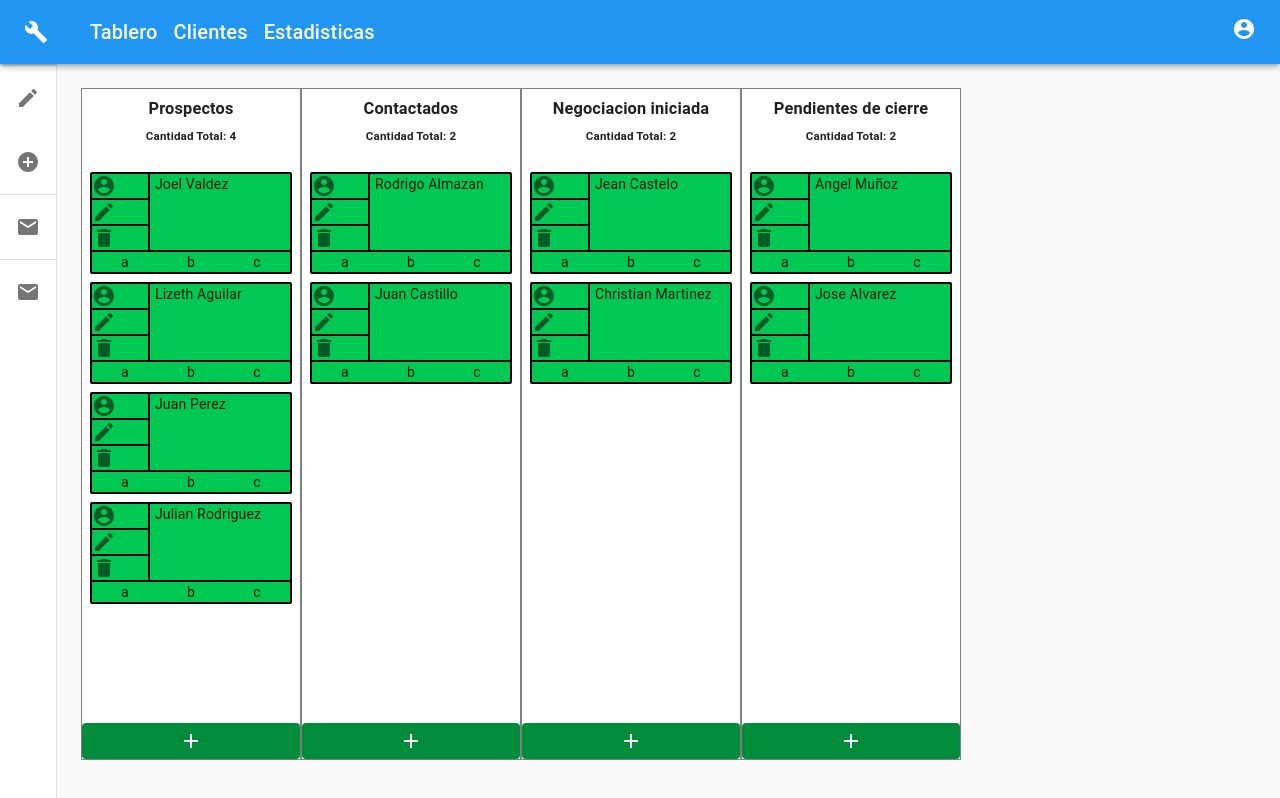
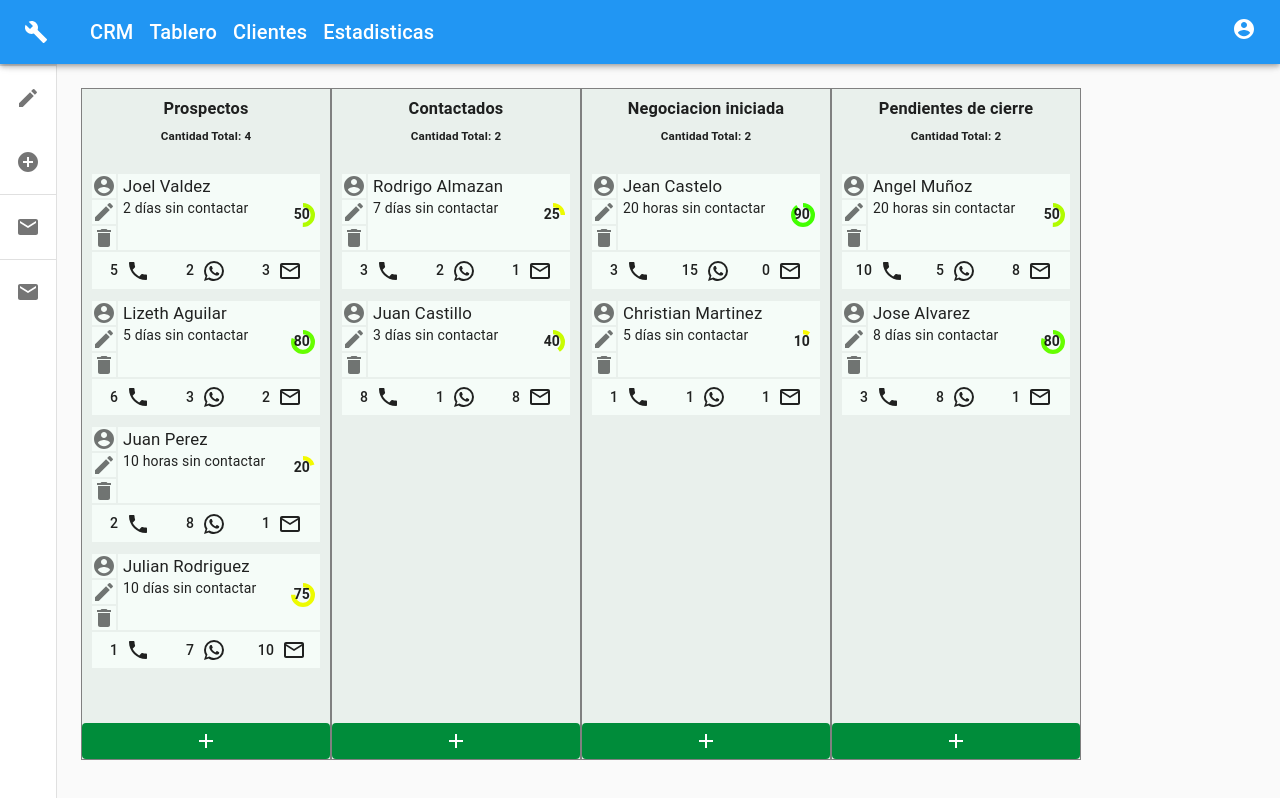
Before and after one commit to jo3l17/react-CRM, a Next.js app in the folder crm/: page / in a window 1280 px wide. Built offline with nearby package versions, Linux system fonts and the light colour scheme.

Commit message:
cards 80%

```diff
--- a/crm/src/components/Board.js
+++ b/crm/src/components/Board.js
@@ -53,7 +53,6 @@ class InnerList extends React.Component {
 class Board extends React.Component {
   render() {
     const { classes } = this.props
-    console.log(this.props);
     return (
       <Draggable draggableId={this.props.column.id} index={this.props.index}>
         {(provided) => (
--- a/crm/src/components/Card.js
+++ b/crm/src/components/Card.js
@@ -1,10 +1,13 @@
 import React from 'react';
 import { Draggable } from 'react-beautiful-dnd';
 import useStyles from '../styles/Card';
-import { List, ListItem, ListItemIcon, Divider, Grid } from '@material-ui/core';
+import { List, ListItem, ListItemIcon, Divider, Grid, Button, CircularProgress } from '@material-ui/core';
 import EditIcon from '@material-ui/icons/Edit';
 import AccountCircleIcon from '@material-ui/icons/AccountCircle';
 import DeleteIcon from '@material-ui/icons/Delete';
+import WhatsAppIcon from '@material-ui/icons/WhatsApp';
+import PhoneIcon from '@material-ui/icons/Phone';
+import MailOutlineIcon from '@material-ui/icons/MailOutline';
 function Card(props) {
   const isDragDisabled = props.task.id === 'asd';
   const classes = useStyles();
@@ -25,39 +28,54 @@ function Card(props) {
           </div> */}
           <div className={classes.container}>
             <List className={classes.leftList}>
-              <ListItem button className={classes.leftListIcon}>
-                <ListItemIcon>
+              <ListItem button className={classes.leftListItem}>
+                <ListItemIcon className={classes.leftListIcon}>
                   <AccountCircleIcon />
                 </ListItemIcon>
               </ListItem>
               <Divider className={classes.divider} />
-              <ListItem button className={classes.leftListIcon}>
-                <ListItemIcon>
+              <ListItem button className={classes.leftListItem}>
+                <ListItemIcon className={classes.leftListIcon}>
                   <EditIcon />
                 </ListItemIcon>
               </ListItem>
               <Divider className={classes.divider} />
-              <ListItem button className={classes.leftListIcon}>
-                <ListItemIcon>
+              <ListItem button className={classes.leftListItem}>
+                <ListItemIcon className={classes.leftListIcon}>
                   <DeleteIcon />
                 </ListItemIcon>
               </ListItem>
             </List>
-            <div className={classes.title}>
-              {props.task.content.titulo}
+            <div className={classes.cardInfo}>
+              <div className={classes.title}>
+                {props.task.content.titulo}
+              </div>
+              <div className={classes.porcentajeWrapper}>
+                <div>
+                  {props.task.content.tiempoSinContacto}
+                </div>
+                <div className={classes.porcentajeCierre}>{props.task.content.porcentajeCierre}</div>
+                <CircularProgress variant="static" value={props.task.content.porcentajeCierre} style={{ color: props.task.content.porcentajeColor }} className={classes.porcentaje} size={24} thickness={8} />
+              </div>
             </div>
           </div>
-          <Grid container spacing={0} className={classes.interacciones}>
-            <Grid item xs={4} className={classes.interaccionesButtons}>
-              a
-            </Grid>
-            <Grid item xs={4} className={classes.interaccionesButtons}>
-              b
-            </Grid>
-            <Grid item xs={4} className={classes.interaccionesButtons}>
-              c
-            </Grid>
-          </Grid>
+          <div className={classes.interacciones}>
+            <div className={classes.interaccionesButtons}>
+              <Button>
+                {props.task.content.interacciones.telefono} &nbsp;<PhoneIcon />
+              </Button>
+            </div>
+            <div className={classes.interaccionesButtons}>
+              <Button>
+                {props.task.content.interacciones.whatsapp} &nbsp;<WhatsAppIcon />
+              </Button>
+            </div>
+            <div className={classes.interaccionesButtons}>
+              <Button>
+                {props.task.content.interacciones.correo} &nbsp;<MailOutlineIcon />
+              </Button>
+            </div>
+          </div>
         </div>
       )}
     </Draggable>
--- a/crm/src/components/Header.js
+++ b/crm/src/components/Header.js
@@ -173,6 +173,7 @@ function Header(props) {
             </IconButton>
           </Hidden>
           <Typography variant="h6" noWrap className={classes.title}>
+            <div>CRM</div>
             <Hidden xsDown implementation="css" className={classes.links}>
               <Link href="/tablero">
                 <a className={classes.link}>
--- a/crm/src/data.js
+++ b/crm/src/data.js
@@ -6,12 +6,13 @@ const initialData = {
                 idCliente: 1,
                 titulo: 'Joel Valdez',
                 prioridad: 10,
-                diasSinContacto: 2,
+                tiempoSinContacto: '2 días sin contactar',
                 porcentajeCierre: 50,
-                interaciones: {
+                porcentajeColor:'#b1fc00',
+                interacciones: {
                     whatsapp: 2,
                     telefono: 5,
-                    mensaje: 3
+                    correo: 3
                 }
             },
         },
@@ -21,12 +22,13 @@ const initialData = {
                 idCliente: 2,
                 titulo: 'Lizeth Aguilar',
                 prioridad: 5,
-                diasSinContacto: 5,
+                tiempoSinContacto: '5 días sin contactar',
                 porcentajeCierre: 80,
-                interaciones: {
+                porcentajeColor:'#66fe00',
+                interacciones: {
                     whatsapp: 3,
                     telefono: 6,
-                    mensaje: 2
+                    correo: 2
                 }
             }
         },
@@ -36,12 +38,13 @@ const initialData = {
                 idCliente: 3,
                 titulo: 'Juan Perez',
                 prioridad: 6,
-                diasSinContacto: 1,
+                tiempoSinContacto: '10 horas sin contactar',
                 porcentajeCierre: 20,
-                interaciones: {
+                porcentajeColor:'#f3fa00',
+                interacciones: {
                     whatsapp: 8,
                     telefono: 2,
-                    mensaje: 1
+                    correo: 1
                 }
             }
         },
@@ -51,12 +54,13 @@ const initialData = {
                 idCliente: 4,
                 titulo: 'Julian Rodriguez',
                 prioridad: 1,
-                diasSinContacto: 7,
+                tiempoSinContacto: '10 días sin contactar',
                 porcentajeCierre: 75,
-                interaciones: {
+                porcentajeColor:'#edfb00',
+                interacciones: {
                     whatsapp: 7,
                     telefono: 1,
-                    mensaje: 10
+                    correo: 10
                 }
             }
         },
@@ -66,12 +70,13 @@ const initialData = {
                 idCliente: 5,
                 titulo: 'Jean Castelo',
                 prioridad: 2,
-                diasSinContacto: 10,
+                tiempoSinContacto: '20 horas sin contactar',
                 porcentajeCierre: 90,
+                porcentajeColor: '#42ff00',
                 interacciones: {
                     whatsapp: 15,
                     telefono: 3,
-                    mensaje: 0
+                    correo: 0
                 }
             }
         },
@@ -81,12 +86,13 @@ const initialData = {
                 idCliente: 6,
                 titulo: 'Christian Martinez',
                 prioridad: 10,
-                diasSinContacto: 9,
+                tiempoSinContacto: '5 días sin contactar',
                 porcentajeCierre: 10,
-                interaciones: {
+                porcentajeColor:'#f9f900',
+                interacciones: {
                     whatsapp: 1,
                     telefono: 1,
-                    mensaje: 1
+                    correo: 1
                 }
             }
         },
@@ -96,12 +102,13 @@ const initialData = {
                 idCliente: 7,
                 titulo: 'Rodrigo Almazan',
                 prioridad: 3,
-                diasSinContacto: 5,
+                tiempoSinContacto: '7 días sin contactar',
                 porcentajeCierre: 25,
-                interaciones: {
+                porcentajeColor:'#edfb00',
+                interacciones: {
                     whatsapp: 2,
                     telefono: 3,
-                    mensaje: 1
+                    correo: 1
                 }
             }
         },
@@ -111,12 +118,13 @@ const initialData = {
                 idCliente: 8,
                 titulo:'Juan Castillo',
                 prioridad:4,
-                diasSinContacto:8,
+                tiempoSinContacto:'3 días sin contactar',
                 porcentajeCierre:40,
+                porcentajeColor:'#c9fc00',
                 interacciones:{
                     whatsapp:1,
                     telefono:8,
-                    mensaje:8
+                    correo:8
                 }
             }
         },
@@ -126,12 +134,13 @@ const initialData = {
                     idCliente:9,
                     titulo:'Angel Muñoz',
                     prioridad:1,
-                    diasSinContacto:2,
+                    tiempoSinContacto:'20 horas sin contactar',
                     porcentajeCierre:50,
+                    porcentajeColor:'#b1fc00',
                     interacciones:{
                         whatsapp:5,
                         telefono:10,
-                        mensaje:8
+                        correo:8
                     }
                 }
             },
@@ -141,12 +150,13 @@ const initialData = {
                     idCliente:10,
                     titulo:'Jose Alvarez',
                     prioridad:6,
-                    diasSinContacto:3,
+                    tiempoSinContacto:'8 días sin contactar',
                     porcentajeCierre:80,
+                    porcentajeColor:'#66fe00',
                     interacciones:{
                         whatsapp:8,
                         telefono:3,
-                        mensaje:1
+                        correo:1
                     }
                 }
             },
--- a/crm/src/styles/Board.js
+++ b/crm/src/styles/Board.js
@@ -1,4 +1,4 @@
-import {makeStyles}from '@material-ui/core/styles';
+import { makeStyles } from '@material-ui/core/styles';
 import { grey, green } from '@material-ui/core/colors';
 // const useStyles = makeStyles(theme => ({
 //     Board:{
@@ -24,38 +24,51 @@ import { grey, green } from '@material-ui/core/colors';
 // })
 // )
 const useStyles = theme => ({
-    Board:{
-        border:'1px solid grey',
-        width:220,
-        display:'flex',
-        flexDirection:'column',
-        backgroundColor:'white'
+    Board: {
+        border: '1px solid grey',
+        width: 250,
+        display: 'flex',
+        flexDirection: 'column',
+        backgroundColor: theme.palette.tertiary.main,
         // padding:8
     },
-    Header:{
-        padding:8,
-        margin:0,
-        textAlign:'center'
+    Header: {
+        padding: 8,
+        margin: 0,
+        textAlign: 'center'
     },
-    Total:{
-        textAlign:'center',
-        marginTop:0
+    Total: {
+        textAlign: 'center',
+        marginTop: 0
     },
-    List:{
-        padding:8,
-        flexGrow:1,
-        minHeight:200,
-        height:"100%",
-        overflow:'overlay'
+    List: {
+        padding: 8,
+        // paddingRight: 18,
+        flexGrow: 1,
+        minHeight: 200,
+        height: "100%",
+        overflowY: 'auto',
+        '&::-webkit-scrollbar': {
+            width: '0.4em'
+        },
+        '&::-webkit-scrollbar-track': {
+            '-webkit-box-shadow': 'inset 0 0 6px rgba(0,0,0,0.00)'
+        },
+        '&::-webkit-scrollbar-thumb': {
+            backgroundColor: 'rgba(0,0,0,.9)',
+            outline: '1px solid slategrey'
+        },
+        scrollbarColor:'black transparent',
+        scrollbarWidth:'thin'
     },
-    draggingOver:{
-        backgroundColor:theme.palette.primary.light
+    draggingOver: {
+        backgroundColor: theme.palette.tertiary.dark
     },
-    addButton:{
-        backgroundColor:theme.palette.secondary.dark,
-        color:'white',
-        '&:hover':{
-            backgroundColor: theme.palette.secondary.light,
+    addButton: {
+        backgroundColor: theme.palette.secondary.dark,
+        color: 'white',
+        '&:hover': {
+            backgroundColor: theme.palette.secondary.main,
         }
     },
 })
--- a/crm/src/styles/Card.js
+++ b/crm/src/styles/Card.js
@@ -1,19 +1,22 @@
 import { makeStyles, useTheme } from '@material-ui/core/styles';
+// import theme from '../theme';
 const useStyles = makeStyles(theme => ({
     card: {
-        backgroundColor: theme.palette.secondary.main,
+        backgroundColor: theme.palette.tertiary.light,
         marginBottom: 8,
         // padding:8,
         borderRadius: 2,
-        border: '2px solid black',
+        border: '2px solid',
+        borderColor: theme.palette.tertiary.main,
         // display: 'flex',
         '&:focus': {
             outline: 'none',
-            borderColor: 'blue',
+            borderColor: 'black',
         }
     },
     dragging: {
-        backgroundColor: theme.palette.secondary.light
+        backgroundColor: theme.palette.tertiary.main,
+        height: 'auto !important'
     },
     handle: {
         width: 20,
@@ -26,31 +29,59 @@ const useStyles = makeStyles(theme => ({
         backgroundColor: theme.palette.secondary.light
     },
     title: {
+        fontSize: '1.2em'
+    },
+    cardInfo: {
         textAlign: 'left',
-        marginLeft:5
+        marginLeft: 5,
+        width:'100%'
     },
     leftList: {
         padding: 0
     },
+    leftListItem: {
+        padding: 0,
+        borderRightColor: theme.palette.tertiary.main,
+        borderRight: '2px solid',
+    },
     leftListIcon: {
-        padding: 0,
-        minWidth:0,
-        borderRight: '2px solid black',
+        minWidth: 0
     },
-    divider:{
-        height:2,
-        backgroundColor:'black'
+    divider: {
+        height: 2,
+        backgroundColor: theme.palette.tertiary.main
     },
-    container:{
-        display:'flex',
-        height:'100%',
-        width:'100%'
+    container: {
+        display: 'flex',
+        height: '100%',
+        width: '100%'
     },
-    interacciones:{
-        borderTop:'2px solid black'
+    interacciones: {
+        borderTop: '2px solid',
+        borderColor: theme.palette.tertiary.main,
+        display: 'flex',
+        alignItems: 'center',
+        justifyContent: 'space-around'
     },
-    interaccionesButtons:{
-        textAlign:'center'
+    interaccionesButtons: {
+        width: '33.3%',
+        textAlign: 'center'
+    },
+    porcentajeWrapper: {
+        position:'relative',
+        width:'100%',
+    },
+    porcentaje:{
+        position:'absolute',
+        top:'5px',
+        right:'5px'
+    },
+    porcentajeCierre:{
+        position:'absolute',
+        top:'6px',
+        right:'10px',
+        zIndex:2,
+        fontWeight:'bold'
     }
 })
 )
--- a/crm/src/styles/Header.js
+++ b/crm/src/styles/Header.js
@@ -72,6 +72,7 @@ const useStyles = makeStyles(theme => ({
         },
     },
     title: {
+        display:'flex',
         flexGrow: 1,
         '& > * + *': {
             marginLeft: theme.spacing(2),
--- a/crm/src/theme.js
+++ b/crm/src/theme.js
@@ -5,7 +5,8 @@ import { createMuiTheme } from '@material-ui/core/styles';
 const palette = {
     primary: blue,
     secondary: green,
-    error: red
+    error: red,
+    tertiary:'#e9f0ec'
 }
 
 const theme = createMuiTheme({
@@ -16,14 +17,22 @@ const theme = createMuiTheme({
             dark: palette.primary[700],
         },
         secondary: {
-            light: palette.secondary.A200,
             main: palette.secondary.A700,
+        },
+        tertiary:{
+            light:'#f5fcf8',
+            main:'#e9f0ec',
+            dark:'#abb0ad'
         },
         error: {
             light: palette.error[300],
             main: palette.error[500],
             dark: palette.error[700],
         },
+        text:{
+
+        },
+
         contrastThreshold: 3,
     }
 })
```
